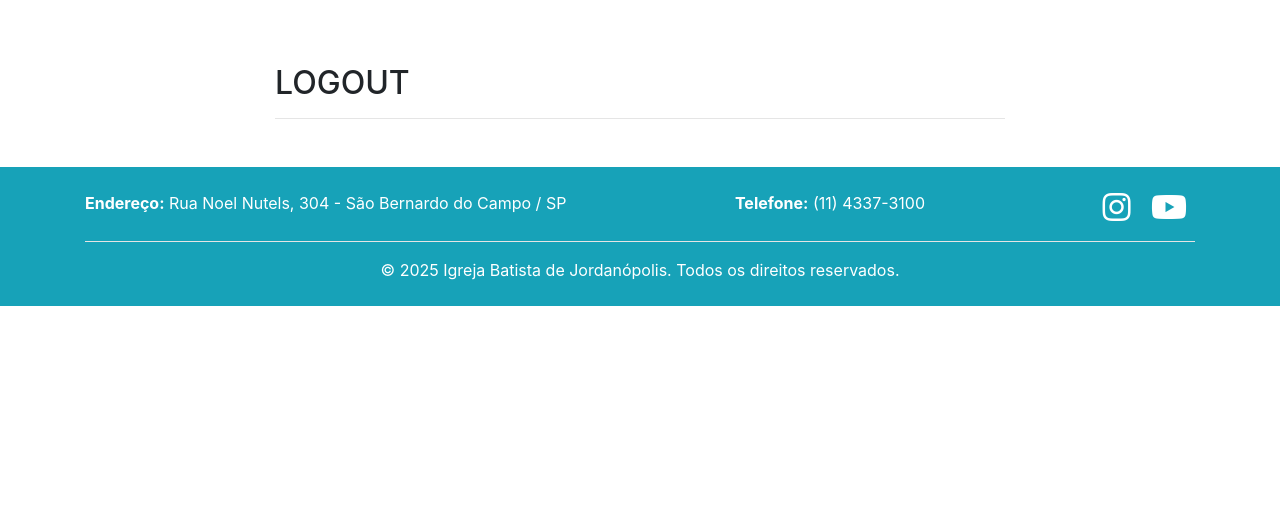
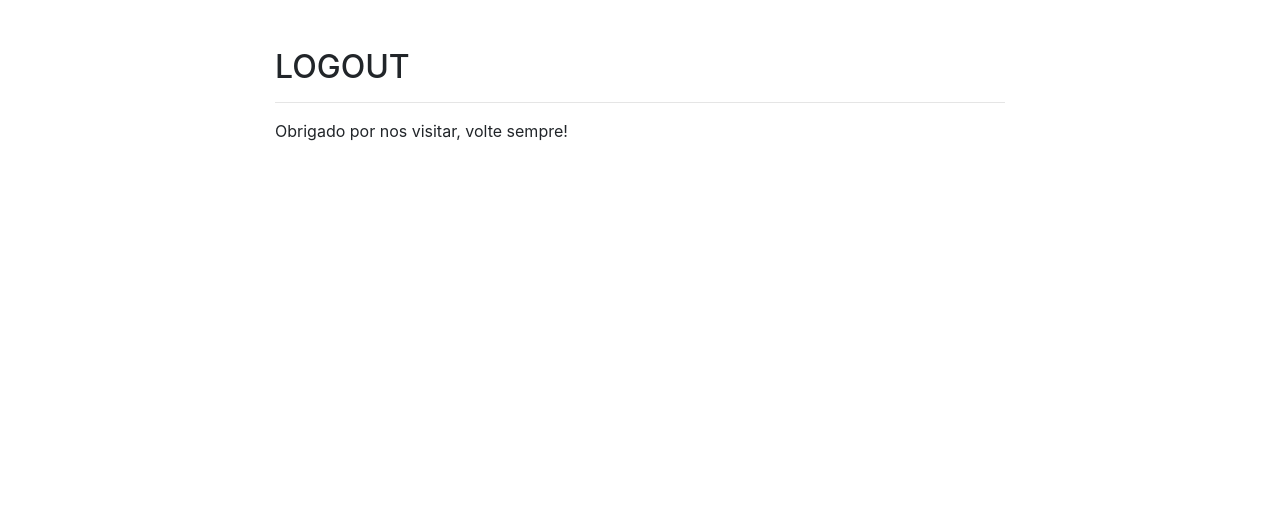
Before and after one commit to tiagodbarbieri/vitrine-virtual-bazar-da-pechincha-ibj, a Django app: page /users/logout/ in a window 1280 px wide. Shown: the part 72-594 px from the top of the page. Run offline with Django 5.2, Linux system fonts and the light colour scheme; a user stored in the database is signed in.

Commit message:
Refactor.

```diff
--- a/prj_vitrine_virtual/users/templates/logout.html
+++ b/prj_vitrine_virtual/users/templates/logout.html
@@ -1,20 +1,14 @@
 {% extends "base.html" %}
 {% block content %}
 {% load static %}
-<div class="p-3">
-    <div class="container">
-        <div class="row mt-5">
 
-             <!-- Coluna com informações -->
-            <div class="col-md-8 mx-auto mb-3">
-                <div class="row">
-                    <div class="col-md">
-                        <h2>LOGOUT</h2>
-                        <hr />
-                    </div>
-                </div>
+<div class="container py-5">
+    <div class="row justify-content-center">
+        <div class="col-md-8 mb-3">
+            <h2>LOGOUT</h2>
+            <hr />
+            <p>Obrigado {{ user_first_name }} por nos visitar, volte sempre!</p>
         </div>
-
     </div>
 </div>
 
```
